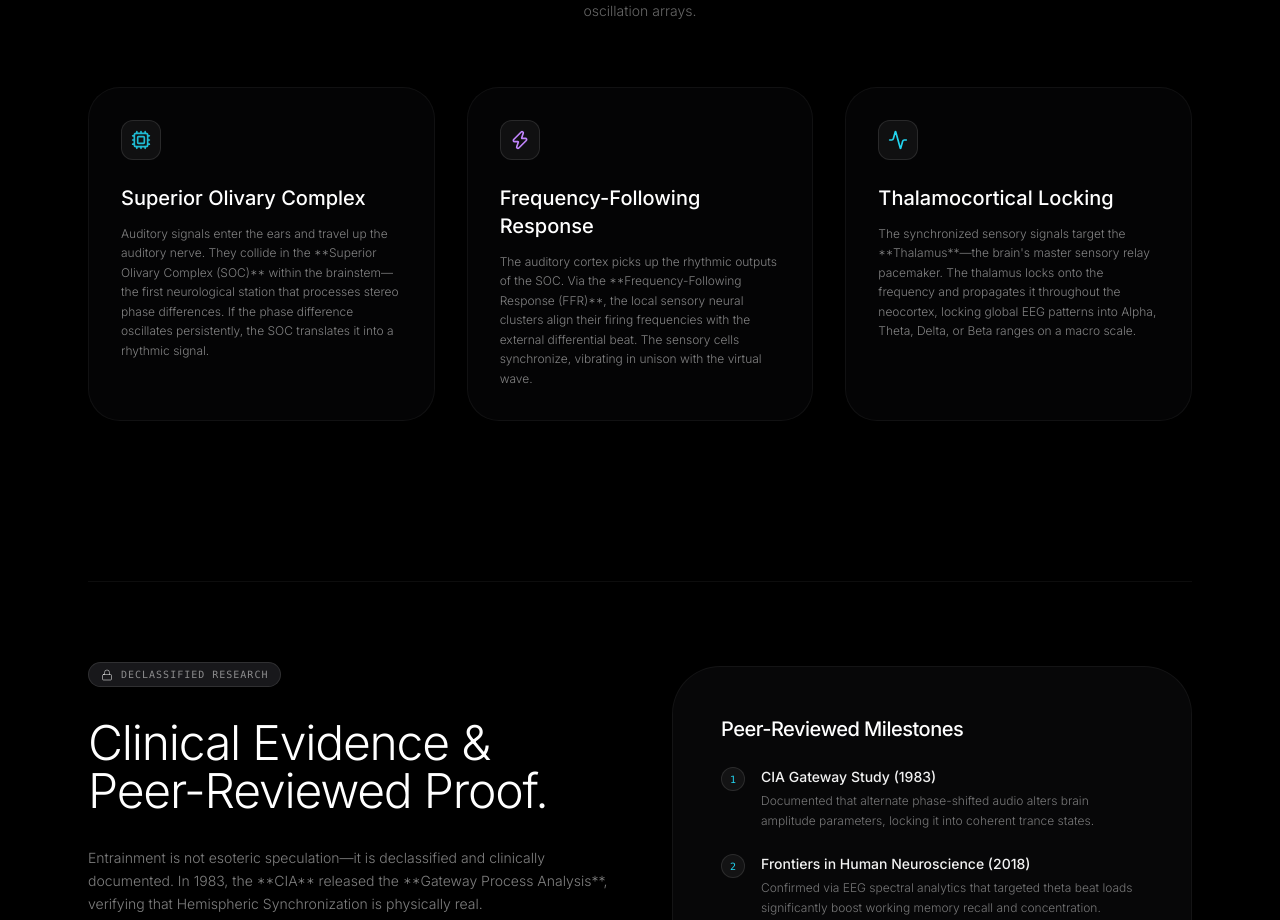
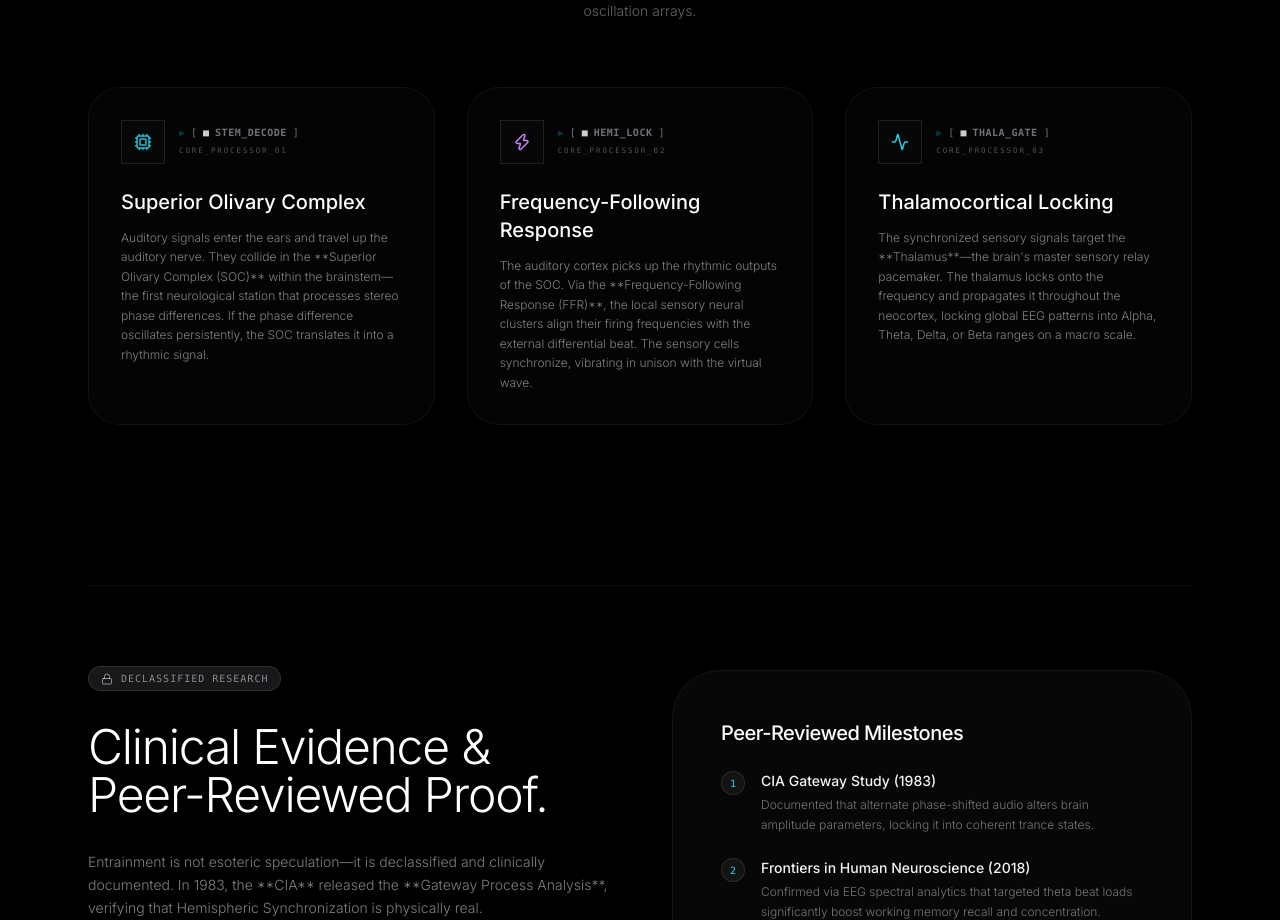
Before and after one commit to mbishopfx/bishoptech-hemisync, a Next.js app: page /machine in a window 1280 px wide. Shown: the part 1320-2240 px from the top of the page. Built offline with nearby package versions, Linux system fonts and the light colour scheme; a web font is replaced by a local one.

Commit message:
style(machine): redesign science card indicators to use animating unicode cyberpunk badges

```diff
--- a/app/machine/page.js
+++ b/app/machine/page.js
@@ -6,6 +6,62 @@ import { motion, AnimatePresence } from 'framer-motion';
 import { Shield, Zap, Cpu, Lock, Eye, ArrowRight, FileText, Activity, AlertTriangle, Play, HelpCircle, Check } from 'lucide-react';
 import Link from 'next/link';
 import { PublicHeader } from '@/components/layout/PublicHeader';
+
+function UnicodeCyberBadge({ icon: IconComponent, index, colorClass }) {
+  const [frameChar, setFrameChar] = useState('■');
+  const [isHovered, setIsHovered] = useState(false);
+
+  useEffect(() => {
+    if (!isHovered) {
+      setFrameChar('■');
+      return;
+    }
+
+    const chars = ['▖', '▘', '▝', '▗'];
+    let idx = 0;
+    const interval = setInterval(() => {
+      setFrameChar(chars[idx]);
+      idx = (idx + 1) % chars.length;
+    }, 150);
+
+    return () => clearInterval(interval);
+  }, [isHovered]);
+
+  const statusCodes = [
+    'STEM_DECODE',
+    'HEMI_LOCK',
+    'THALA_GATE'
+  ];
+
+  return (
+    <div
+      className="flex items-center gap-3.5 mb-6 select-none font-mono text-xs"
+      onMouseEnter={() => setIsHovered(true)}
+      onMouseLeave={() => setIsHovered(false)}
+    >
+      {/* Sharp square terminal box (no rounded border style) */}
+      <div className="relative size-11 border border-white/10 bg-zinc-950/60 flex items-center justify-center transition-all duration-300 group-hover:border-cyan-500/30 group-hover:shadow-[0_0_15px_rgba(6,182,212,0.15)] rounded-none shrink-0">
+        {/* Animated matrix line scanner */}
+        <div className="absolute inset-x-0 h-[1.5px] bg-gradient-to-r from-transparent via-cyan-400/40 to-transparent top-0 animate-[bounce_2s_infinite] pointer-events-none opacity-0 group-hover:opacity-100" />
+        <IconComponent className={`size-[18px] ${colorClass} group-hover:text-cyan-400 transition-colors duration-300`} />
+      </div>
+
+      {/* Cyber animated bracket text */}
+      <div className="flex flex-col justify-center overflow-hidden">
+        <div className="flex items-center gap-1.5 text-zinc-500 group-hover:text-cyan-500/60 transition-colors duration-300 text-[10px]">
+          <span className="text-cyan-500/30 group-hover:animate-pulse">▶</span>
+          <span>[</span>
+          <span className="text-white/80 font-bold group-hover:text-cyan-400 transition-colors">{frameChar}</span>
+          <span className="font-semibold tracking-wider">{statusCodes[index] || 'SYS_OK'}</span>
+          <span>]</span>
+        </div>
+        <span className="text-[7.5px] text-zinc-600 tracking-[0.25em] uppercase mt-0.5 group-hover:text-cyan-400/30 transition-colors">
+          core_processor_0{index + 1}
+        </span>
+      </div>
+    </div>
+  );
+}
 
 export default function MachinePage() {
   const [showEasterEgg, setShowEasterEgg] = useState(false);
@@ -248,9 +304,7 @@ export default function MachinePage() {
 
           <div className="grid md:grid-cols-3 gap-8">
             <div className="p-8 rounded-[2rem] border border-white/5 bg-zinc-900/20 backdrop-blur-xl relative overflow-hidden group hover:border-white/10 transition-colors">
-              <div className="size-10 rounded-xl bg-white/5 border border-white/10 flex items-center justify-center mb-6 text-cyan-400">
-                <Cpu className="size-5 animate-pulse" />
-              </div>
+              <UnicodeCyberBadge icon={Cpu} index={0} colorClass="text-cyan-400 animate-pulse" />
               <h3 className="text-xl font-medium mb-3">Superior Olivary Complex</h3>
               <p className="text-xs text-white/50 leading-relaxed font-light">
                 Auditory signals enter the ears and travel up the auditory nerve. They collide in the **Superior Olivary Complex (SOC)** within the brainstem—the first neurological station that processes stereo phase differences. If the phase difference oscillates persistently, the SOC translates it into a rhythmic signal.
@@ -258,9 +312,7 @@ export default function MachinePage() {
             </div>
 
             <div className="p-8 rounded-[2rem] border border-white/5 bg-zinc-900/20 backdrop-blur-xl relative overflow-hidden group hover:border-white/10 transition-colors">
-              <div className="size-10 rounded-xl bg-white/5 border border-white/10 flex items-center justify-center mb-6 text-purple-400">
-                <Zap className="size-5" />
-              </div>
+              <UnicodeCyberBadge icon={Zap} index={1} colorClass="text-purple-400" />
               <h3 className="text-xl font-medium mb-3">Frequency-Following Response</h3>
               <p className="text-xs text-white/50 leading-relaxed font-light">
                 The auditory cortex picks up the rhythmic outputs of the SOC. Via the **Frequency-Following Response (FFR)**, the local sensory neural clusters align their firing frequencies with the external differential beat. The sensory cells synchronize, vibrating in unison with the virtual wave.
@@ -268,9 +320,7 @@ export default function MachinePage() {
             </div>
 
             <div className="p-8 rounded-[2rem] border border-white/5 bg-zinc-900/20 backdrop-blur-xl relative overflow-hidden group hover:border-white/10 transition-colors">
-              <div className="size-10 rounded-xl bg-white/5 border border-white/10 flex items-center justify-center mb-6 text-cyan-400">
-                <Activity className="size-5" />
-              </div>
+              <UnicodeCyberBadge icon={Activity} index={2} colorClass="text-cyan-400" />
               <h3 className="text-xl font-medium mb-3">Thalamocortical Locking</h3>
               <p className="text-xs text-white/50 leading-relaxed font-light">
                 The synchronized sensory signals target the **Thalamus**—the brain&apos;s master sensory relay pacemaker. The thalamus locks onto the frequency and propagates it throughout the neocortex, locking global EEG patterns into Alpha, Theta, Delta, or Beta ranges on a macro scale.
```
